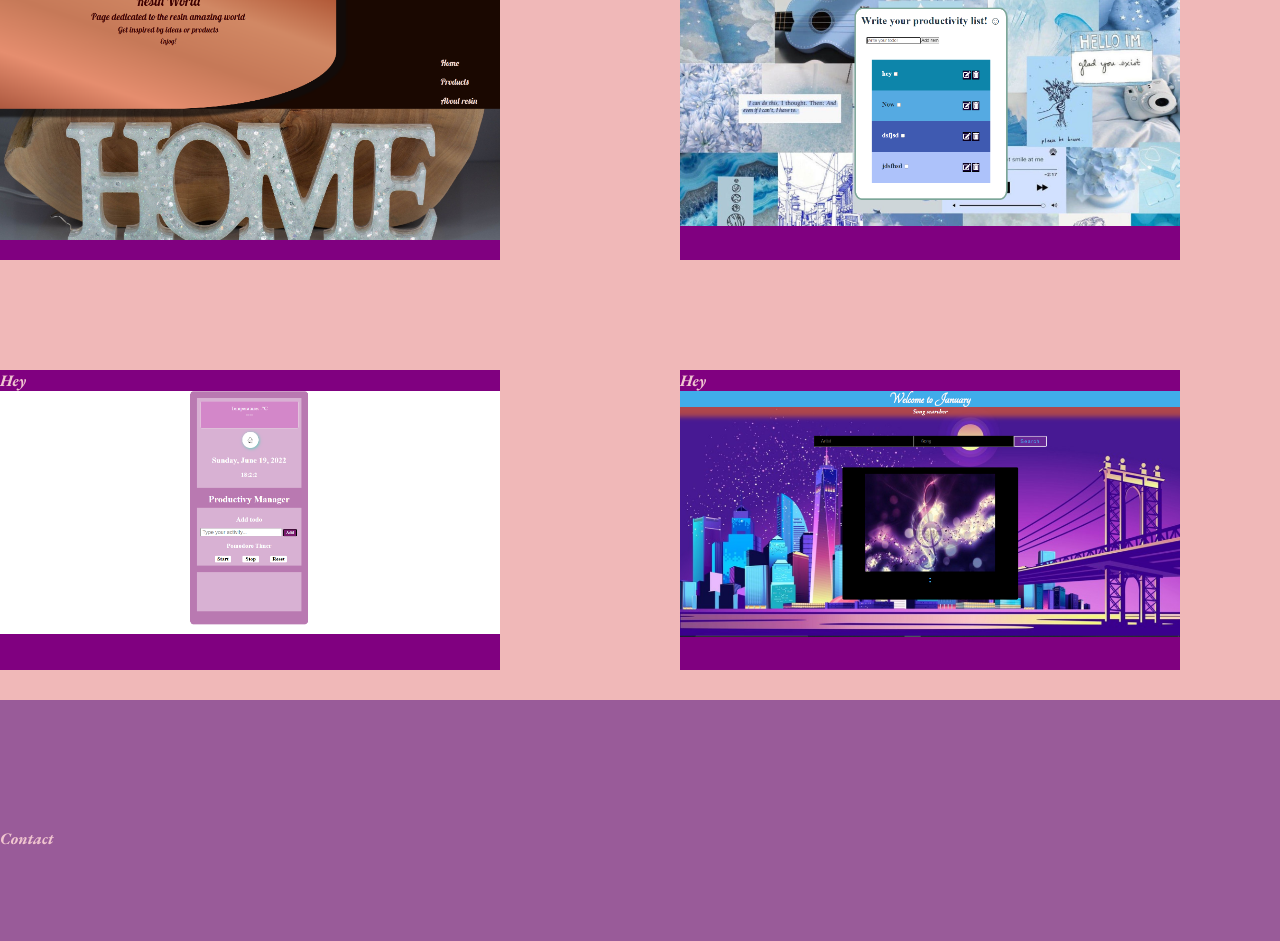
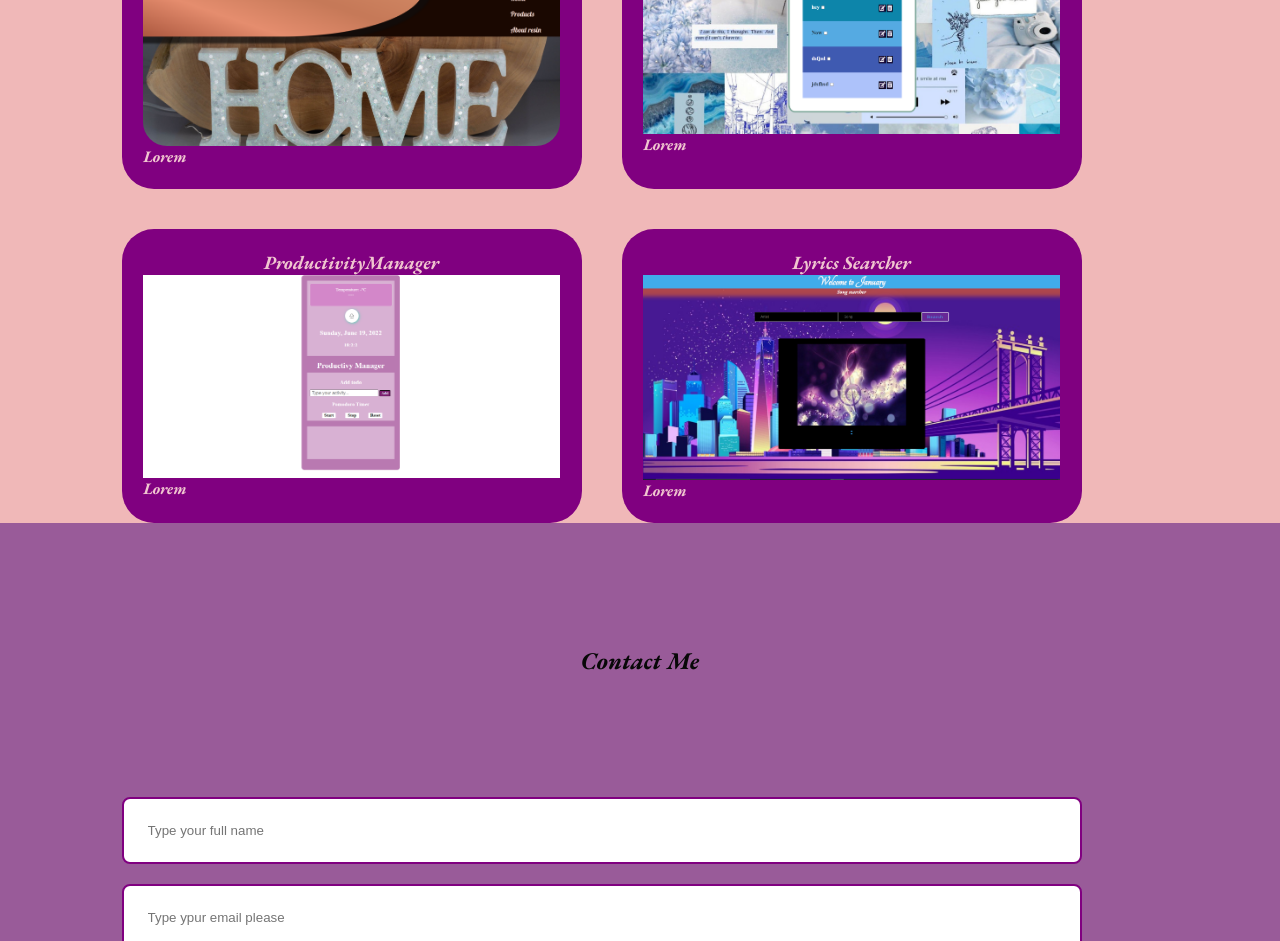
Before and after one commit to IndianaLora/Potfolio-, a React (Create React App) app: page / in a window 1280 px wide. Shown: the part 1820-2761 px from the top of the page. Built offline with nearby package versions, Linux system fonts and the light colour scheme.

Commit message:
Add contact section and create footer

```diff
--- a/package.json
+++ b/package.json
@@ -6,10 +6,11 @@
     "@testing-library/jest-dom": "^5.16.4",
     "@testing-library/react": "^13.3.0",
     "@testing-library/user-event": "^13.5.0",
+    "emailjs-com": "^3.2.0",
     "react": "^18.1.0",
     "react-dom": "^18.1.0",
     "react-icons": "^4.4.0",
-    "react-scripts": "5.0.1",
+    "react-scripts": "^2.1.3",
     "web-vitals": "^2.1.4"
   },
   "scripts": {
--- a/src/App.css
+++ b/src/App.css
@@ -55,11 +55,11 @@ h1 {
   font-size: 2.5rem;
 }
 section {
-  margin-top: 8rem;
-  height: 100vh;
+  margin-top: 2rem;
 }
 section > h2,
 section > h5,
+h3,
 h1 {
   text-align: center;
   color: var(--light);
--- a/src/App.js
+++ b/src/App.js
@@ -1,9 +1,11 @@
 import './App.css';
+import * as React from 'react'
 import Header from "./components/Home/Home"
 import Nav from "./components/nav/Nav"
 import About from "./components/about/About"
 import Projects from "./components/projects/Projects"
 import Contact from "./components/contact/Contact"
+import Footer from './components/footer/Footer';
 function App() {
   return (
     <>
@@ -12,6 +14,7 @@ function App() {
       <About />
       <Projects />
       <Contact />
+      <Footer />
     </>
   );
 }
--- a/src/components/Home/Home.js
+++ b/src/components/Home/Home.js
@@ -3,6 +3,7 @@ import "./home.css"
 import Info from './Info'
 function Header() {
   return (
+    <section>
       <header>
         <div class="container" id="home">
           <div class="container header-container">
@@ -13,6 +14,8 @@ function Header() {
           </div>
         </div>
       </header>
+    </section>
+
   )
 }
 
--- a/src/components/contact/Contact.js
+++ b/src/components/contact/Contact.js
@@ -1,9 +1,48 @@
 import React from 'react'
 import "./contact.css"
+import { HiOutlineMailOpen } from "react-icons/hi"
+import { BsLinkedin } from "react-icons/bs"
+import { useRef, useState } from 'react'
+import emailjs from 'emailjs-com'
 function Contact() {
+  const form = useRef();
+
+  const sendEmail = (e) => {
+    e.preventDefault();
+    emailjs.sendForm('service_0q83ca5', 'template_ubzstj9', form.current, '6T9tEad3KOKxVJtMH')
+      .then(function (response) {
+        console.log('SUCCESS!', response.status, response.text);
+      }, function (err) {
+        console.log('FAILED...', err);
+      });
+    e.target.reset();
+  }
   return (
-    <section>
-      <div id="contact">Contact</div>
+    <section id="contact">
+      <h2>Contact Me</h2>
+      <div className='container contact-container'>
+
+        <form ref={form} onSubmit={sendEmail}>
+          <input type="text" name='name' placeholder='Type your full name' required />
+          <input type="email" name="email" placeholder="Type ypur email please" required />
+          <textarea name="message" rows="7" placeholder=" Type your message please" required></textarea>
+          <button type='submit' className='btn btn-primary'>Send the message</button>
+        </form>
+        <div className='contact-options'>
+          <div className='contact-option' >
+            <HiOutlineMailOpen className='contact-icon' />
+            <h4>Email</h4>
+            <h5>lorasharim@gmail.com</h5>
+            <a href='mailto:lorasharim@gmail.com'>Email Me</a>
+          </div>
+          <div className='contact-option'>
+            <BsLinkedin className='contact-icon' />
+            <h4>Linkedin</h4>
+            <h5>Indiana Lora</h5>
+            <a href='https://www.linkedin.com/in/indiana-lora-4b1265214/'>Send me a message</a>
+          </div>
+        </div>
+      </div>
     </section>
 
   )
--- a/src/components/contact/contact.css
+++ b/src/components/contact/contact.css
@@ -0,0 +1,59 @@
+.container.contact-conatiner {
+  width: 58%;
+  display: grid;
+  grid-template-columns: 30% 58%;
+  gap: 12%;
+}
+.contact-options {
+  display: grid;
+  grid-template-columns: repeat(1, 1fr);
+  gap: 5rem;
+}
+.contact-option {
+  color: var(--background-color-secondary);
+  background-color: var(--primary-color-secondary);
+  text-align: center;
+  padding: 1.2rem;
+  border-radius: 1.2rem;
+  border: 2px solid transparent;
+  transition: all 400ms ease;
+}
+.contact-option a {
+  margin-top: 0.75rem;
+  display: inline-block;
+  font: 0.8rem;
+}
+.contact-option:hover {
+  background-color: transparent;
+  border-color: var(--primary-color);
+}
+.contact-icon {
+  font-size: 1.5rem;
+  margin-bottom: 0.5rem;
+}
+form {
+  display: flex;
+  flex-direction: column;
+  gap: 1.2rem;
+}
+input,
+textarea {
+  width: 100%;
+  padding: 1.5rem;
+  border-radius: 0.5rem;
+  border: 2px solid var(--background-color-secondary);
+  resize: none;
+}
+/* Tablet */
+@media screen and (max-width: 1024px) {
+  .container.contact-conatiner {
+    grid-row: 1fr;
+    gap: 2rem;
+  }
+}
+/* Mobile */
+@media screen and (max-width: 600px) {
+  .container.contact-conatiner {
+    width: var(--container-small);
+  }
+}
--- /dev/null
+++ b/src/components/footer/Footer.js
@@ -0,0 +1,12 @@
+import React from 'react'
+
+function Footer() {
+    return (
+        <section>
+            <div>Footer</div>
+        </section>
+
+    )
+}
+
+export default Footer
--- a/src/components/projects/Projects.js
+++ b/src/components/projects/Projects.js
@@ -1,25 +1,47 @@
-import React from 'react'
-import "./projects.css"
-import LyricsSearcher from "../../assest/LyricsSearcher.png"
-import ProductivityManager from "../../assest/ProductivityManager.png"
-import Notebook from "../../assest/Notebook.png"
-import ResinPage from "../../assest/ResinPage.png"
+import React from "react";
+import "./projects.css";
+import LyricsSearcher from "../../assest/LyricsSearcher.png";
+import ProductivityManager from "../../assest/ProductivityManager.png";
+import Notebook from "../../assest/Notebook.png";
+import ResinPage from "../../assest/ResinPage.png";
 function Projects() {
   //make sure its responsive
   return (
-    <section className='projects'>
-      <div id="projects">
-        <h1>Projects</h1>
-        <div className='projects-container'>
-          <div className='project'>Hey <img src={ResinPage} alt='Resin Page' /></div>
-          <div className='project'>Hey <img src={Notebook} alt='Notebook' /></div>
-          <div className='project'>Hey <img src={ProductivityManager} alt='ProductivityManager' /></div>
-          <div className='project'>Hey <img src={LyricsSearcher} alt='LyricsSearcher' /></div>
+    <section className="projects" id="projects">
+      <h1>Projects</h1>
+      <div className="container portfolio-container">
+        <div className="portfolio-project">
+          <a>
+            <h3 className="project-head">Resin Page</h3>{" "}
+            <img src={ResinPage} alt="Resin Page" className="portfoio-img" />
+            <p> Lorem</p>
+          </a>
+        </div>
+        <div className="portfolio-project">
+          <a>
+            <h3 className="project-head">Notebook</h3>{" "}
+            <img src={Notebook} alt="Notebook" />
+            <p> Lorem</p>
+          </a>
+        </div>
+        <div className="portfolio-project">
+          <a>
+            <h3 className="project-head">ProductivityManager</h3>
+            <img src={ProductivityManager} alt="ProductivityManager" />
+            <p> Lorem</p>
+          </a>
+        </div>
+        <div className="portfolio-project">
+          <a>
+            <h3 className="project-head">Lyrics Searcher</h3>
+            <img src={LyricsSearcher} alt="LyricsSearcher" />
+            <p> Lorem</p>
+          </a>
         </div>
       </div>
+
     </section>
-
-  )
+  );
 }
 
-export default Projects
+export default Projects;
--- a/src/components/projects/projects.css
+++ b/src/components/projects/projects.css
@@ -1,33 +1,50 @@
 .projects {
-  margin: 0 auto;
   background-color: var(--primary-color-secondary);
-  height: fit-content !important;
 }
-.projects-container {
-  height: fit-content;
+.portfolio-container {
   display: grid;
   grid-template-columns: repeat(2, 1fr);
-  gap: 5rem;
+  gap: 2.5rem;
 }
-.projects-container div {
-  width: 500px;
-  height: 300px;
-  margin-bottom: 5%;
+.portfolio-project {
+  padding: 1.3rem;
+  border-radius: 2rem;
+  border: 1px solid transparent;
+  cursor: pointer;
   background-color: var(--background-color-secondary);
 }
+
+.portfoio-img {
+  border-radius: 1.5rem;
+  overflow: hidden;
+}
 @media screen and (max-width: 1024px) {
-  .projects-container div {
-    width: 200px;
-    height: 100px;
-    grid-template-columns: repeat(1, 1fr);
+  .portfolio-container {
+    margin-bottom: 20%;
+    grid-template-columns: repeat(1fr, 1fr);
+    gap: 1.2rem;
     background-color: var(--background-color-secondary);
   }
 }
-@media screen and (max-width: 600px) {
-  .projects-container {
-    display: grid;
-    width: 200px;
-    height: 100px;
+@media screen and (max-width: 1024px) {
+  .portfolio-container {
     grid-template-columns: repeat(1, 1fr);
+    gap: 2rem;
+  }
+  .project {
+    height: auto;
   }
 }
+@media screen and (max-width: 600px) {
+  .portfolio-container {
+    display: grid;
+    width: fit-content;
+    height: fit-content;
+    grid-template-columns: repeat(1, 1fr);
+    gap: 1.5rem;
+    margin-bottom: 5rem;
+  }
+  .portfolio-project {
+    margin-bottom: 5rem;
+  }
+}
```
Also changed, not shown: src/components/footer/footer.css (added), 2 other files (tests, documents, lock files or other folders). Lines whose indentation alone changed are shown as unchanged.
